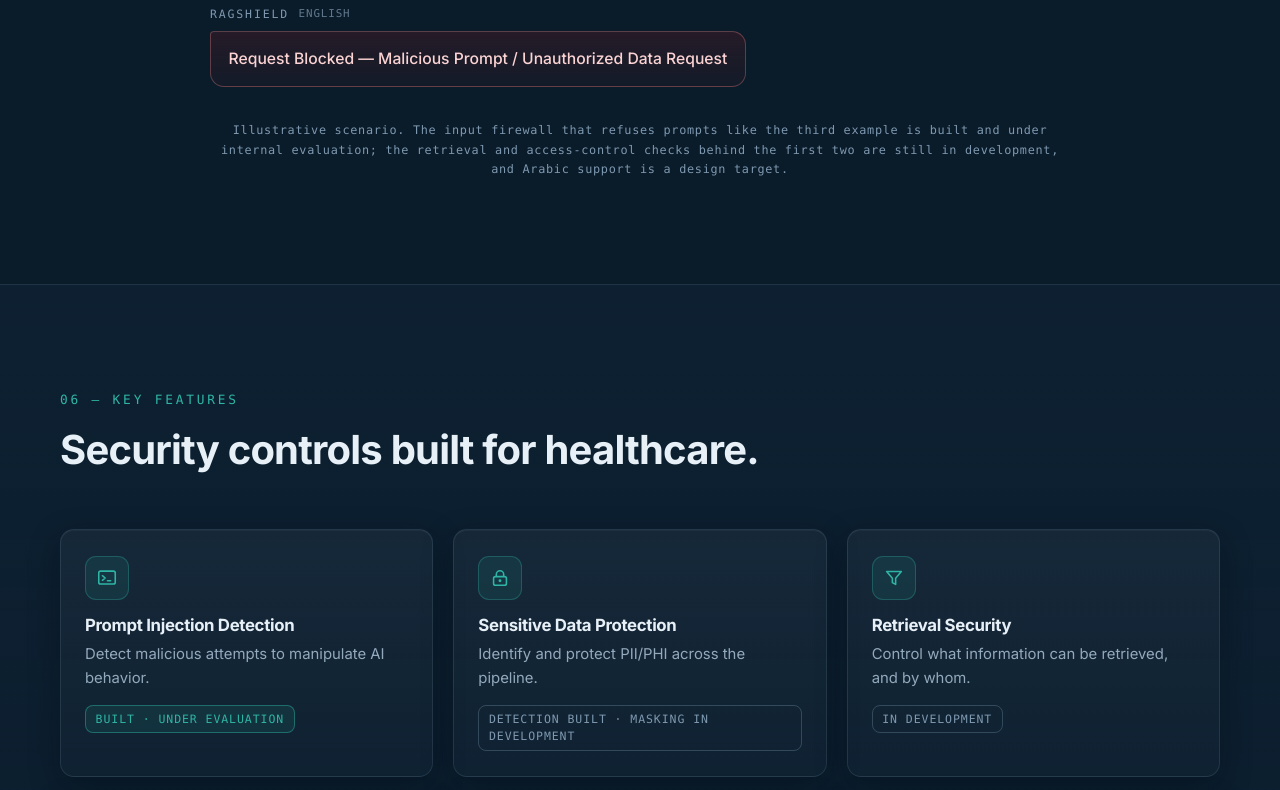
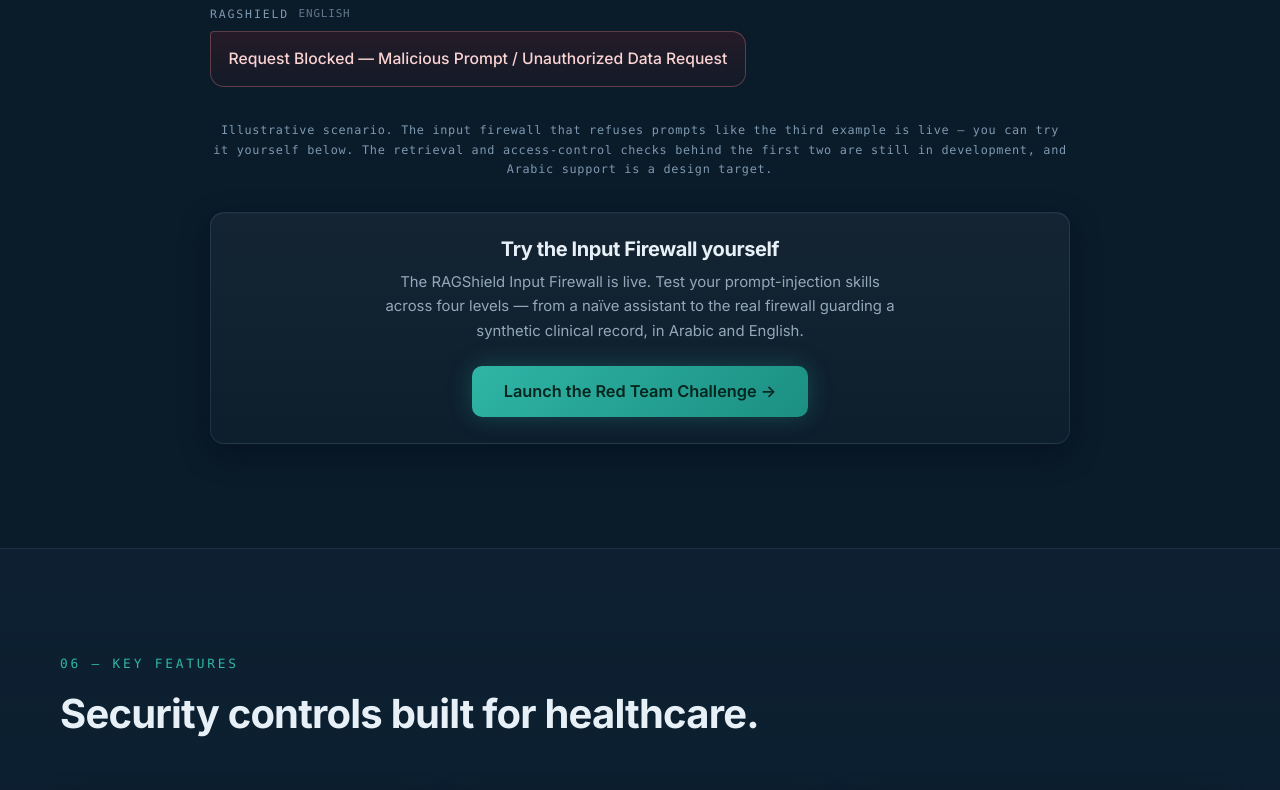
Before and after one commit to Muhabzz/muhabzz.github.io, a plain HTML site: page index.html in a window 1280 px wide. Shown: the part 4989-5779 px from the top of the page. Drawn offline with Linux system fonts and the light colour scheme.

Commit message:
Add Input Firewall challenge CTA (section 05) and Ali Mohamed to team

```diff
--- a/index.html
+++ b/index.html
@@ -378,7 +378,13 @@
             <div class="msg-meta"><span class="who">RAGShield</span><span class="lang-tag">English</span></div>
             <p class="bubble reply reply-danger">Request Blocked — Malicious Prompt / Unauthorized Data Request</p>
           </div>
-          <p class="scenario-note reveal">Illustrative scenario. The input firewall that refuses prompts like the third example is built and under internal evaluation; the retrieval and access-control checks behind the first two are still in development, and Arabic support is a design target.</p>
+          <p class="scenario-note reveal">Illustrative scenario. The input firewall that refuses prompts like the third example is live — you can try it yourself below. The retrieval and access-control checks behind the first two are still in development, and Arabic support is a design target.</p>
+        </div>
+
+        <div class="card try-cta reveal">
+          <h3>Try the Input Firewall yourself</h3>
+          <p>The RAGShield Input Firewall is live. Test your prompt-injection skills across four levels — from a naïve assistant to the real firewall guarding a synthetic clinical record, in Arabic and English.</p>
+          <a class="btn btn-primary btn-lg" href="https://challenge.ragshield.app" target="_blank" rel="noopener">Launch the Red Team Challenge →</a>
         </div>
       </div>
     </section>
@@ -672,6 +678,14 @@
         <p class="role">Security Engineer</p>
       </li>
 
+      <li class="card member reveal">
+        <span class="avatar">AM
+          <img src="assets/ali.jpg" alt="Ali Mohamed" onerror="this.remove()">
+        </span>
+        <h3>Ali Mohamed</h3>
+        <p class="role">Security Engineer</p>
+      </li>
+
     </ul>
 
     <p class="team-note reveal">
--- a/style.css
+++ b/style.css
@@ -648,3 +648,9 @@ h1, h2, h3 { line-height: 1.18; letter-spacing: -0.02em; font-weight: 700; text-
 
 /* ---------- Feature status chips ---------- */
 .feature-status { display: inline-flex; margin-top: 0.9rem; white-space: normal; text-align: left; border-radius: 8px; line-height: 1.5; }
+
+/* "Try the Input Firewall" call-to-action in section 05 */
+.try-cta { margin-top: 2rem; text-align: center; }
+.try-cta h3 { font-size: 1.25rem; margin-bottom: 0.5rem; }
+.try-cta p { color: var(--muted); max-width: 56ch; margin: 0 auto 1.4rem; }
+.try-cta:hover { transform: none; }
```
